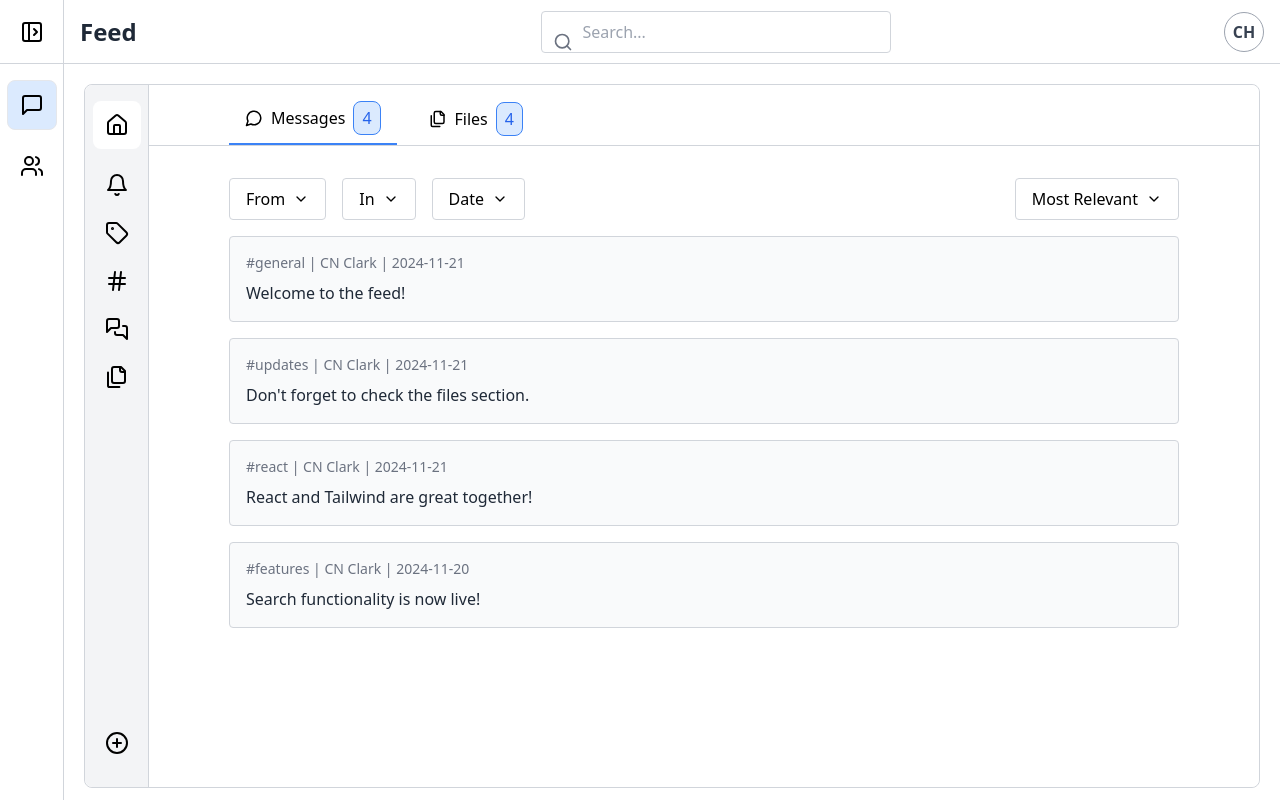
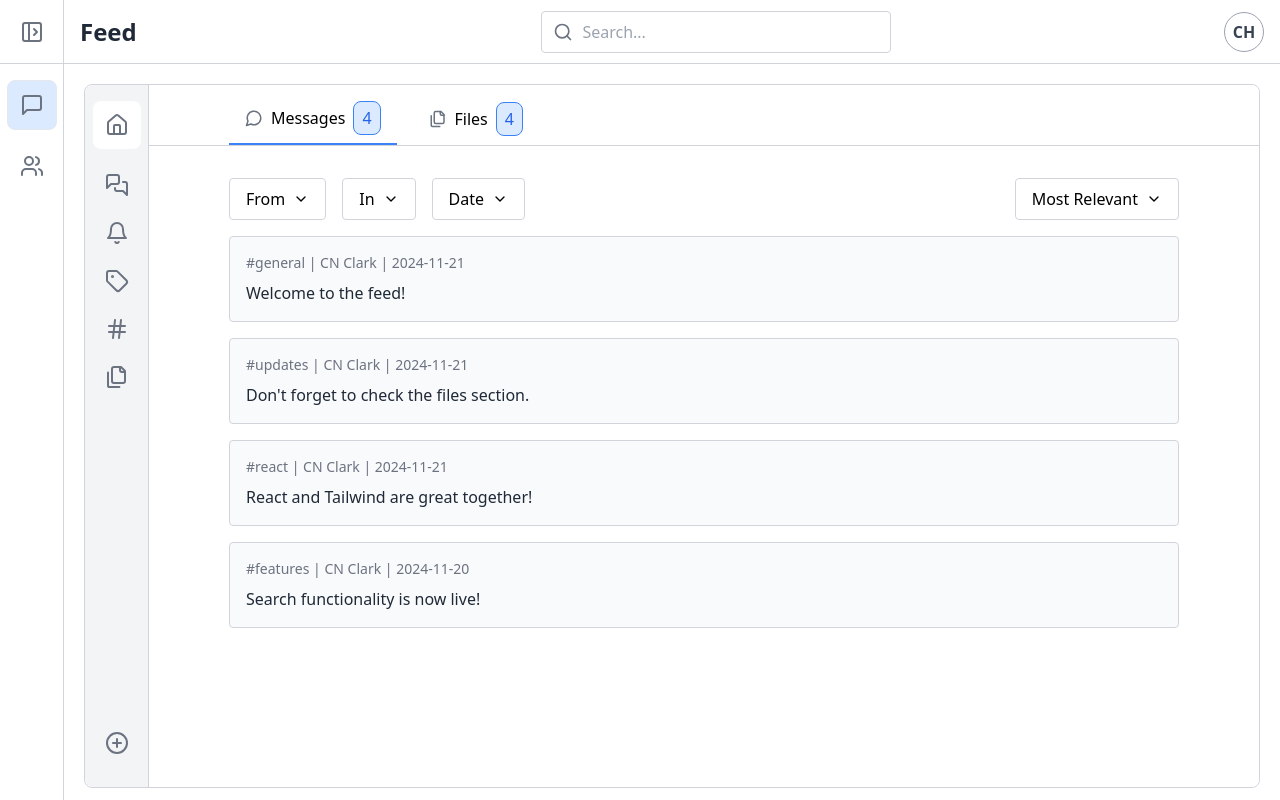
Before and after one commit to danielknight261/Pixel-Fusion, a React (Create React App) app in the folder react-feed/: page / in a window 1280 px wide. Both pictures are taken after a click on the button "Login". Built offline with nearby package versions, Linux system fonts and the light colour scheme.

Commit message:
Update Feed.js

```diff
--- a/react-feed/src/components/Feed.js
+++ b/react-feed/src/components/Feed.js
@@ -59,11 +59,15 @@ const Feed = ({ user, setUser }) => {
             onClick={() => navigate("/exit")}
             title="Exit"
           >
-            <LuPanelLeftOpen size={24} />
+            <LuPanelLeftOpen size={24} className="text-gray-500" />
           </div>
           <div className="mt-16 flex flex-col items-center">
             <div className="mb-6 cursor-pointer hover:text-blue-500 bg-blue-100 border p-3 rounded-lg">
-              <LuMessageSquare size={24} title="Messages" />
+              <LuMessageSquare
+                size={24}
+                title="Messages"
+                className="text-gray-500"
+              />
             </div>
             <div
               className={`mb-6 cursor-pointer hover:text-blue-500 ${
@@ -73,7 +77,7 @@ const Feed = ({ user, setUser }) => {
               }`}
               onClick={handleUserClick}
             >
-              <LuUsers size={24} title="User Info" />
+              <LuUsers size={24} title="User Info" className="text-gray-500" />
             </div>
           </div>
         </div>
@@ -86,14 +90,14 @@ const Feed = ({ user, setUser }) => {
             <div className="relative w-full max-w-[350px]">
               <LuSearch
                 size={20}
-                className="absolute left-3 top-1/2 text-gray-500"
+                className="absolute left-3 top-1/2 -translate-y-1/2 text-gray-500"
               />
               <input
                 type="text"
                 placeholder="Search..."
                 value={searchQuery}
                 onChange={(e) => setSearchQuery(e.target.value)}
-                className="border border-gray-300 rounded px-10 py-2 w-full"
+                className="border border-gray-300 rounded pl-10 py-2 w-full"
               />
             </div>
           </div>
@@ -111,7 +115,7 @@ const Feed = ({ user, setUser }) => {
                 onClick={handleLogin}
                 className="flex items-center text-blue-500 hover:text-white hover:bg-blue-500 px-4 py-2 rounded border border-blue-500"
               >
-                <LuLogIn className="mr-2" />
+                <LuLogIn className="mr-2 text-gray-500" />
                 Login
               </button>
             )}
@@ -131,7 +135,20 @@ const Feed = ({ user, setUser }) => {
                   }`}
                   onClick={() => setActiveTab("home")}
                 >
-                  <LuHouse size={24} title="Home" />
+                  <LuHouse size={24} title="Home" className="text-gray-500" />
+                </div>
+
+                <div
+                  className={`mb-6 cursor-pointer hover:text-blue-500 ${
+                    activeTab === "messages" ? "bg-white rounded-lg p-3" : ""
+                  }`}
+                  onClick={() => setActiveTab("messages")}
+                >
+                  <LuMessagesSquare
+                    size={24}
+                    title="Messages"
+                    className="text-gray-500"
+                  />
                 </div>
                 <div
                   className={`mb-6 cursor-pointer hover:text-blue-500 ${
@@ -141,7 +158,11 @@ const Feed = ({ user, setUser }) => {
                   }`}
                   onClick={() => setActiveTab("notifications")}
                 >
-                  <LuBell size={24} title="Notifications" />
+                  <LuBell
+                    size={24}
+                    title="Notifications"
+                    className="text-gray-500"
+                  />
                 </div>
                 <div
                   className={`mb-6 cursor-pointer hover:text-blue-500 ${
@@ -149,7 +170,7 @@ const Feed = ({ user, setUser }) => {
                   }`}
                   onClick={() => setActiveTab("tags")}
                 >
-                  <LuTag size={24} title="Tags" />
+                  <LuTag size={24} title="Tags" className="text-gray-500" />
                 </div>
                 <div
                   className={`mb-6 cursor-pointer hover:text-blue-500 ${
@@ -157,28 +178,25 @@ const Feed = ({ user, setUser }) => {
                   }`}
                   onClick={() => setActiveTab("hashtags")}
                 >
-                  <LuHash size={24} title="Hashtags" />
+                  <LuHash
+                    size={24}
+                    title="Hashtags"
+                    className="text-gray-500"
+                  />
                 </div>
-                <div
-                  className={`mb-6 cursor-pointer hover:text-blue-500 ${
-                    activeTab === "messages" ? "bg-white rounded-lg p-3" : ""
-                  }`}
-                  onClick={() => setActiveTab("messages")}
-                >
-                  <LuMessagesSquare size={24} title="Messages" />
-                </div>
+
                 <div
                   className={`mb-6 cursor-pointer hover:text-blue-500 ${
                     activeTab === "files" ? "bg-white rounded-lg p-3" : ""
                   }`}
                   onClick={() => setActiveTab("files")}
                 >
-                  <LuFiles size={24} title="Files" />
+                  <LuFiles size={24} title="Files" className="text-gray-500" />
                 </div>
               </div>
               <div className="mb-4">
                 <LuCirclePlus
-                  className="cursor-pointer hover:text-blue-500"
+                  className="cursor-pointer hover:text-blue-500 text-gray-500"
                   size={24}
                   title="Add"
                   onClick={handleAddClick}
@@ -199,7 +217,10 @@ const Feed = ({ user, setUser }) => {
                             : ""
                         }`}
                       >
-                        <LuMessageCircle className="mr-2" size={18} />
+                        <LuMessageCircle
+                          className="mr-2 text-gray-500"
+                          size={18}
+                        />
                         Messages
                         <span className="ml-2 bg-blue-100 border border-blue-500 text-blue-600 px-2 py-1 rounded-lg">
                           {messageCount}
@@ -213,7 +234,7 @@ const Feed = ({ user, setUser }) => {
                             : ""
                         }`}
                       >
-                        <LuFiles className="mr-2" size={18} />
+                        <LuFiles className="mr-2 text-gray-500" size={18} />
                         Files
                         <span className="ml-2 bg-blue-100 border border-blue-500 text-blue-600 px-2 py-1 rounded-lg">
                           {fileCount}
```
